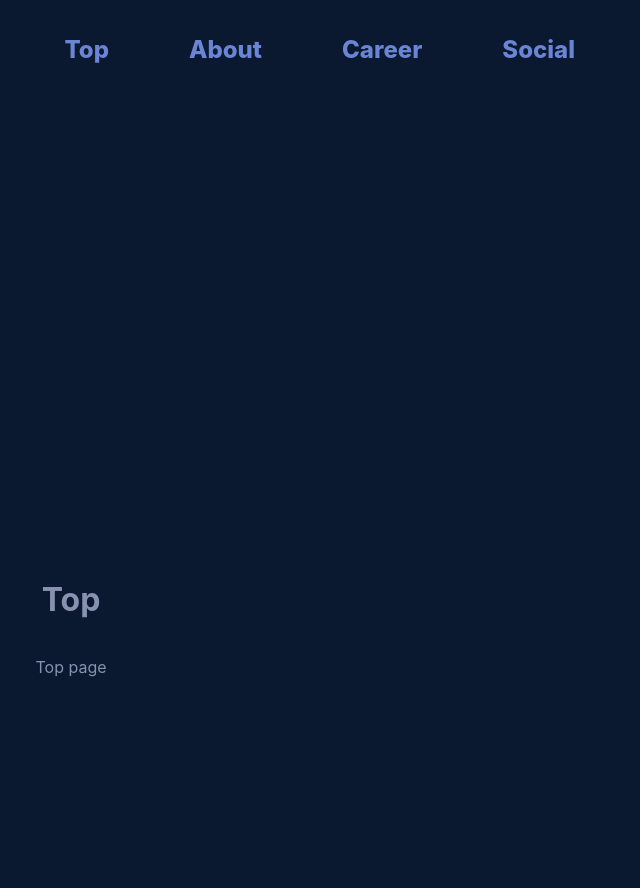
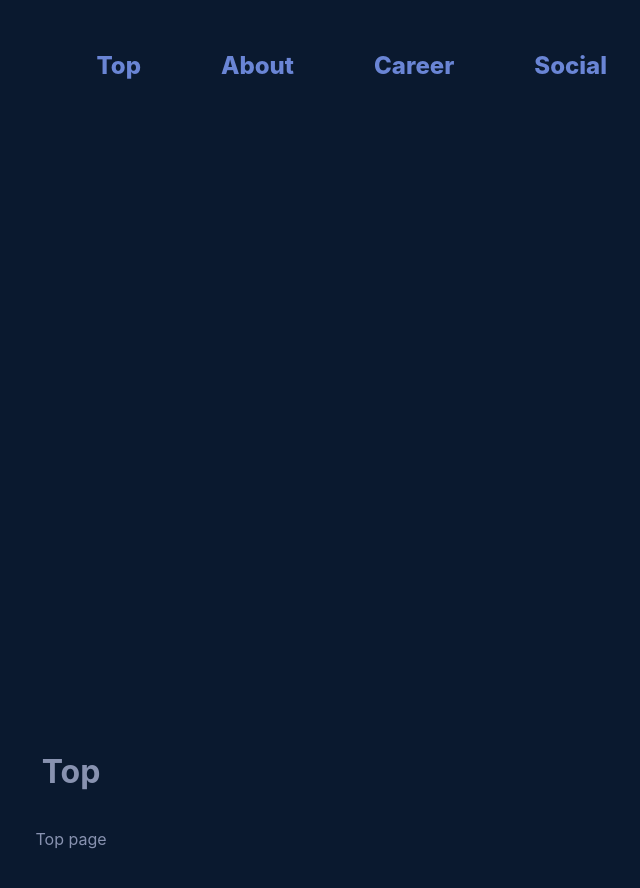
Before and after one commit to Haru-Kobayashi073/my-portfolio, a React (Vite) app: page / in a window 1280 px wide. Shown: the top 888 px of the page, without its empty margins (569-1209 px from the left). Built offline with nearby package versions, Linux system fonts and the light colour scheme.

Commit message:
add: add shadow to header

```diff
--- a/src/App.css
+++ b/src/App.css
@@ -9,9 +9,17 @@ body {
 }
 
 header {
+  width: 100%;
   margin: 32px 16px;
   align-items: center;
-  background-color: transparent;
+  background-color: rgb(10, 25, 47);
+  position: fixed;
+  z-index: 999;
+  transition: box-shadow 0.3s ease-in-out;
+}
+
+.scrolled {
+  box-shadow: 0px 4px 4px rgba(0, 0, 0, 0.2);
 }
 
 header ul {
@@ -64,5 +72,5 @@ header a:hover::after {
   align-items: center;
   justify-content: center;
   margin-top: 80px;
-  height: 120vh;
+  height: 180vh;
 }
--- a/src/components/header.jsx
+++ b/src/components/header.jsx
@@ -1,6 +1,42 @@
+import { useState, useEffect } from 'react';
+
+
 const Header = () => {
+    const [hasScrolled, setHasScrolled] = useState(false);
+
+    useEffect(() => {
+        const handleScroll = () => {
+            if (window.scrollY > 50) {
+                setHasScrolled(true);
+            } else {
+                setHasScrolled(false);
+            }
+        };
+
+        window.addEventListener('scroll', handleScroll);
+
+        // コンポーネントがアンマウントされたときにイベントリスナーを解除
+        return () => {
+            window.removeEventListener('scroll', handleScroll);
+        };
+    }, []);
+
+    document.addEventListener("DOMContentLoaded", function () {
+        var header = document.getElementById("siteHeader");
+
+        window.addEventListener("scroll", function () {
+            // スクロール量が一定以上の場合にヘッダーに影を追加
+            if (window.scrollY > 50) {
+                header.style.boxShadow = "0px 4px 4px rgba(0, 0, 0, 0.2)";
+            } else {
+                // スクロール量が一定以下の場合に影を削除
+                header.style.boxShadow = "none";
+            }
+        });
+    });
+
     return (
-            <header>
+            <header className={hasScrolled ? 'scrolled' : ''}>
                 <ul>
                     <li><a href="">Top</a></li>
                     <li><a href="">About</a></li>
```
